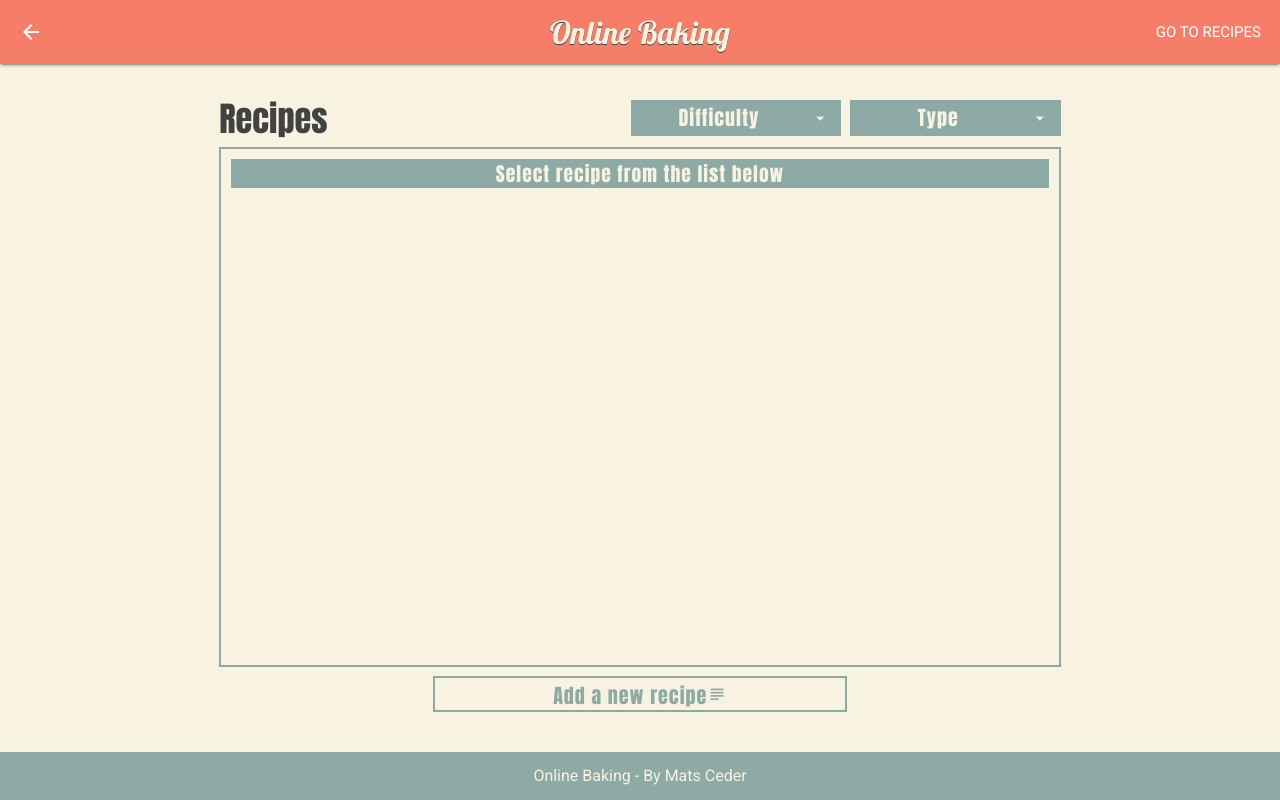
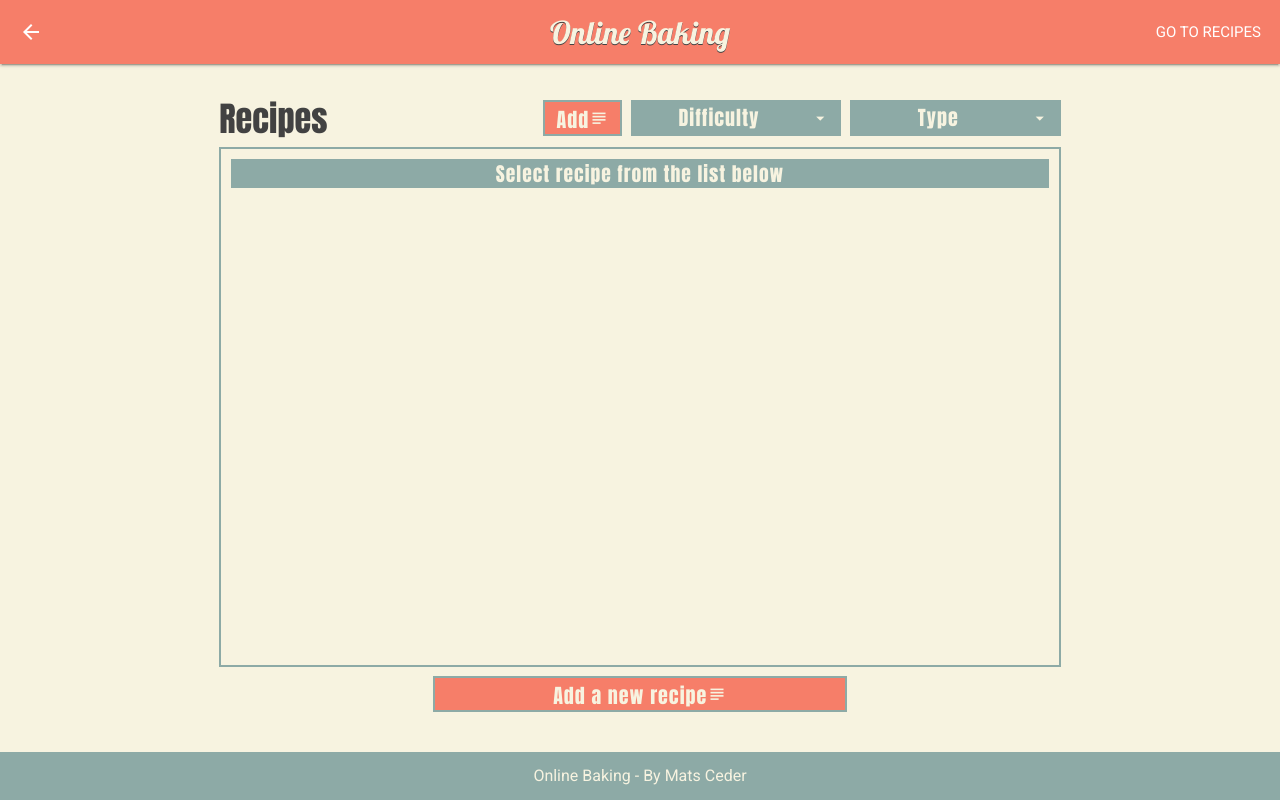
Before and after one commit to matsceder/dcdmp-mec-bake, a Flask app: page /recipe_db/0/0 in a window 1280 px wide. Run offline with Flask 2, Linux system fonts and the light colour scheme; data that the repository does not hold is empty; some libraries are stand-ins or nearby versions.

Commit message:
added modal for delete and styled for all devices

```diff
--- a/static/css/style.css
+++ b/static/css/style.css
@@ -16,6 +16,7 @@ body {
     min-height: 100vh;
     flex-direction: column;
     color: #424242;
+    min-width: 375px;
 }
 
 header {
@@ -455,6 +465,28 @@ td {
     color: #F7F3E0 !important;
 }
 
+.add-new-btn {
+    background-color: #F67E69;
+    color: #F7F3E0;
+    font-family: 'Anton', sans-serif;
+    font-size: 20px;
+    text-transform: none;
+    letter-spacing: 1px;
+    border: solid 2px #8DAAA6;
+    border-radius: 0px;
+    box-shadow: 0px 0px 0px;
+}
+
+.add-big {
+    float: center;
+}
+
+.add-new-btn:hover,
+.add-new-btn:focus {
+    background-color: #8DAAA6 !important;
+    color: #F7F3E0 !important;
+}
+
 .e-btn {
     margin-right: 4px;
 }
--- a/templates/base.html
+++ b/templates/base.html
@@ -24,6 +24,7 @@
             <li><a href="{{ url_for('index') }}">Home</a></li>
             <li><a href="{{ url_for('recipe_db_t_d', type_r='Bread', diff_r='0') }}">Bread Recipes</a></li>
             <li><a href="{{ url_for('recipe_db_t_d', type_r='Cake', diff_r='0') }}">Cake Recipes</a></li>
+            <li class="hide-on-med-and-up"><a href="{{ url_for('recipe_new') }}">Add Recipe</a></li>
         </ul>
         <nav>
             <div class="nav-wrapper">
@@ -46,6 +47,14 @@
     {% endblock %}
 
     <div class="row content-row">
+        <div id="delete-modal" class="modal">
+            <div class="modal-content">
+                <h4>Are you sure you want to delete this recipe?</h4>
+                <p>When the recipe has been deleted there is no way to get it back</p>
+                <a href="#!" class="modal-close modal-c-btn btn">Back <i class="material-icons">clear</i></a>
+                <a href="{{ url_for('delete_recipe', recipe_id=recipe._id)}}" class="modal-close modal-d-btn btn">Delete <i class="ed-icon far fa-trash-alt"></i></a>
+            </div>
+        </div>
     <div class="content col s12 m10 offset-m1 l8 offset-l2">
 
     {% block content %}
@@ -75,6 +84,7 @@
             $('select').material_select();
             $(".button-collapse").sideNav();
             $(".dropdown-button").dropdown();
+            $('.modal').modal();
         });
     </script>
     <script src="{{ url_for('static', filename='js/index.js') }}"></script>
--- a/templates/recipe-db.html
+++ b/templates/recipe-db.html
@@ -52,7 +52,8 @@ Recipe Database
         </ul>
         <div class="button-container">
             <a class="dropdown-button td-btn btn col hide-on-med-and-down l3" href="#!" data-activates="dropdowntype">Type<i class="material-icons right">arrow_drop_down</i></a>
-            <a class="dropdown-button td-btn btn col s6 offset-m2 m3 l3" href="#!" data-activates="dropdowndiff">Difficulty<i class="material-icons right">arrow_drop_down</i></a>
+            <a class="dropdown-button td-btn btn col s6 m3 l3 right" href="#!" data-activates="dropdowndiff">Difficulty<i class="material-icons right">arrow_drop_down</i></a>
+            <a class="add-new-btn btn col right hide-on-small-only" href="{{ url_for('recipe_new') }}">Add<i class="material-icons addnew-icon add-icon">subject</i></a>
         </div>
     </div>
 </div>
@@ -201,7 +202,7 @@ Recipe Database
 
 <div class="row addnew-row">
     <div class="col s12">
-        <a class="ed-btn btn col s8 offset-s2 m4 offset-m4" href="{{ url_for('recipe_new') }}">Add a new recipe<i class="material-icons addnew-icon">subject</i></a>
+        <a class="add-new-btn add-big btn col s8 offset-s2 m4 offset-m4" href="{{ url_for('recipe_new') }}">Add a new recipe<i class="material-icons addnew-icon">subject</i></a>
     </div>
 </div>
 
```
Also changed, not shown: other parts of static/css/style.css (+54 -2 lines), static/js/index.js (deleted, +0 -13 lines), templates/recipe-view.html (+3 -4 lines).
